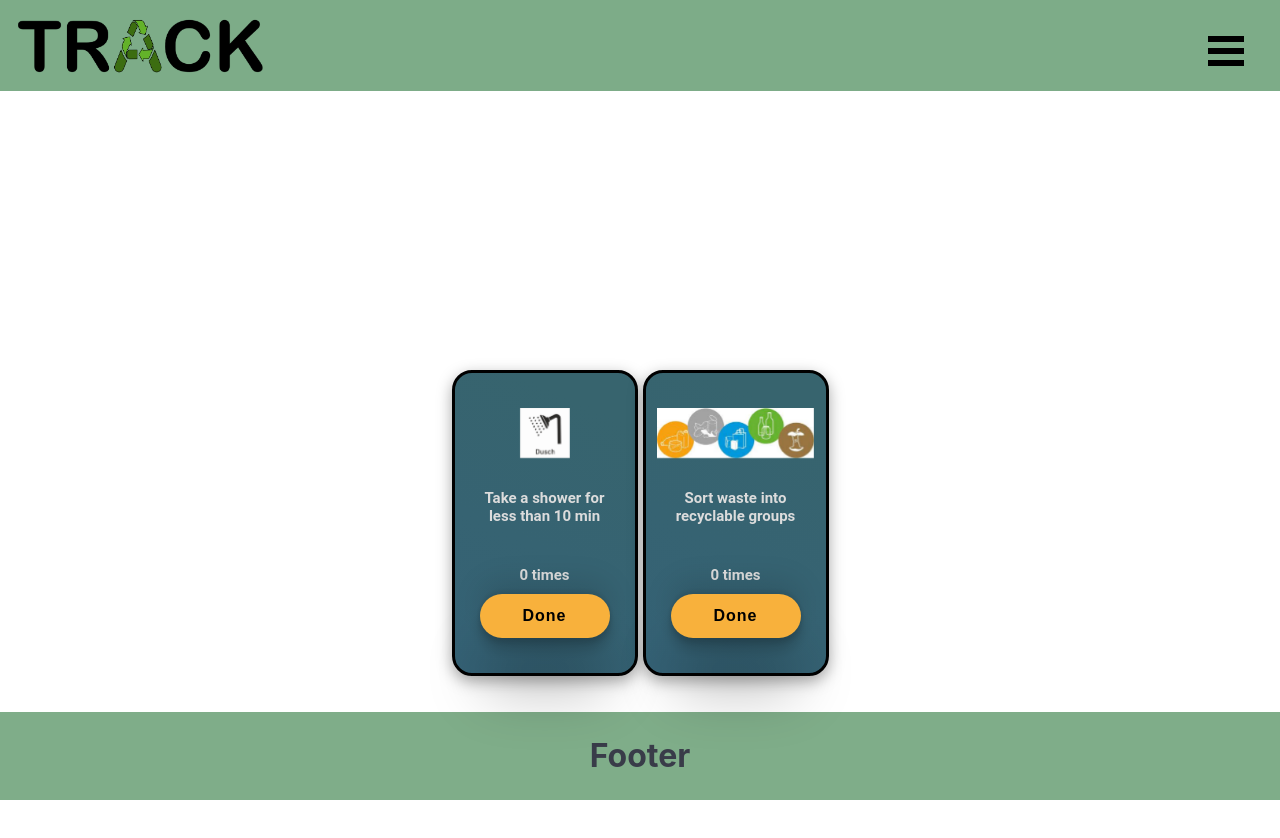
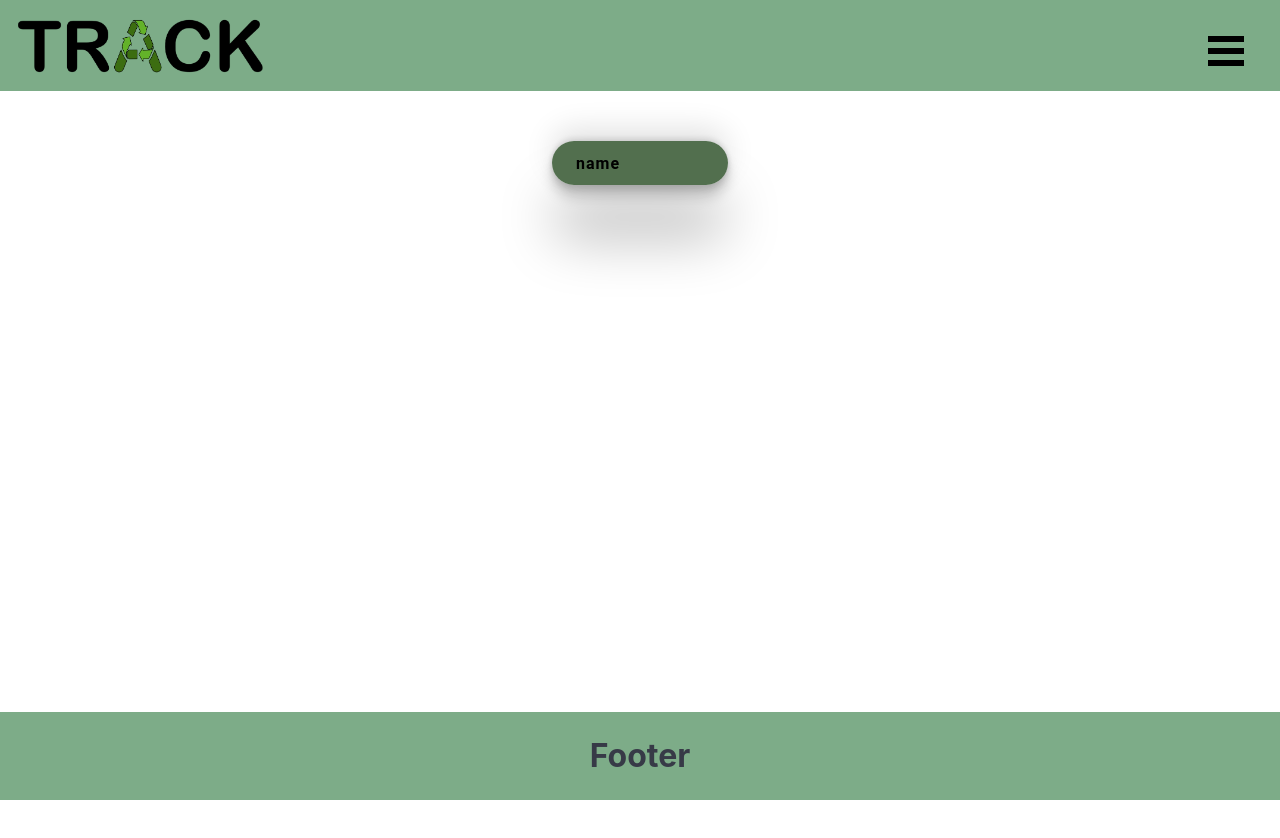
Before and after one commit to wwwilma/dat257, a React (Create React App) app in the folder dat257/: page / in a window 1280 px wide. Shown: the top 838 px of the page. After the commit the page ends 800 px from the top, so only its background shows below. Built offline with nearby package versions, Linux system fonts and the light colour scheme.

Commit message:
login page

```diff
--- a/dat257/src/App.js
+++ b/dat257/src/App.js
@@ -2,8 +2,8 @@ import './App.css';
 import { BrowserRouter, Routes, Route } from "react-router-dom";
 import Home from './pages/Home';
 import Statistics from './pages/Statistics';
+import Login from './pages/Login'
 import Menu from './Menu';
-import CardGrid from "./CardGrid";
 import Header from "./Header";
 import React from "react";
 import Footer from "./Footer";
@@ -16,8 +16,9 @@ export default function App() {
           <Header />
           <Footer />
       <Routes>
-        <Route exact path="/" element={<Home/>} />
+        <Route exact path="/" element={<Login/>} />
         <Route path="/statistics" element={<Statistics/>} />
+        <Route path="/login" element={<Home/>} />
       </Routes>
       </div>
     </BrowserRouter>
--- /dev/null
+++ b/dat257/src/Login.css
@@ -0,0 +1,25 @@
+.container {
+    position: relative;
+    width: 100%;
+    height: 10vh;
+    display: flex;
+    align-items: center;
+    justify-content: center;
+    background: rgba(250, 249, 252, 0.01);
+    font-family: "Roboto", sans-serif;
+    gap: 5px;
+}
+.userNameBtn {
+    cursor: pointer;
+    width: 10%;
+    border-radius: 30px;
+    padding: 0.8rem 1.5rem;
+    font-weight: bold;
+    border: none;
+    font-size: 1rem;
+    letter-spacing: 1px;
+    background-color: rgba(45, 80, 40, 0.82);
+    box-shadow: rgba(0, 0, 0, 0.25) 0px 54px 55px,
+    rgba(0, 0, 0, 0.12) 0px -12px 30px, rgba(0, 0, 0, 0.12) 0px 4px 6px,
+    rgba(0, 0, 0, 0.17) 0px 12px 13px, rgba(0, 0, 0, 0.09) 0px -3px 5px;
+}
--- /dev/null
+++ b/dat257/src/LoginBtn.js
@@ -0,0 +1,22 @@
+import React, { useRef} from "react";
+import "./Login.css";
+
+// Card component for the tasks.
+export default function LoginBtn({ user } ) {
+    const userNameRef = useRef(null);
+
+        function handleClick() {
+    }
+
+    return (
+        <div
+            className= "container">
+            <h1
+                className="userNameBtn"
+                ref={userNameRef}
+                onClick={handleClick}>
+                name
+            </h1>
+        </div>
+    );
+}
--- /dev/null
+++ b/dat257/src/pages/Login.jsx
@@ -0,0 +1,12 @@
+import React from "react";
+import LoginBtn from "../LoginBtn";
+function Login() {
+    return (
+        <div>
+
+            <LoginBtn></LoginBtn>
+        </div>
+    )
+}
+
+export default Login
```
